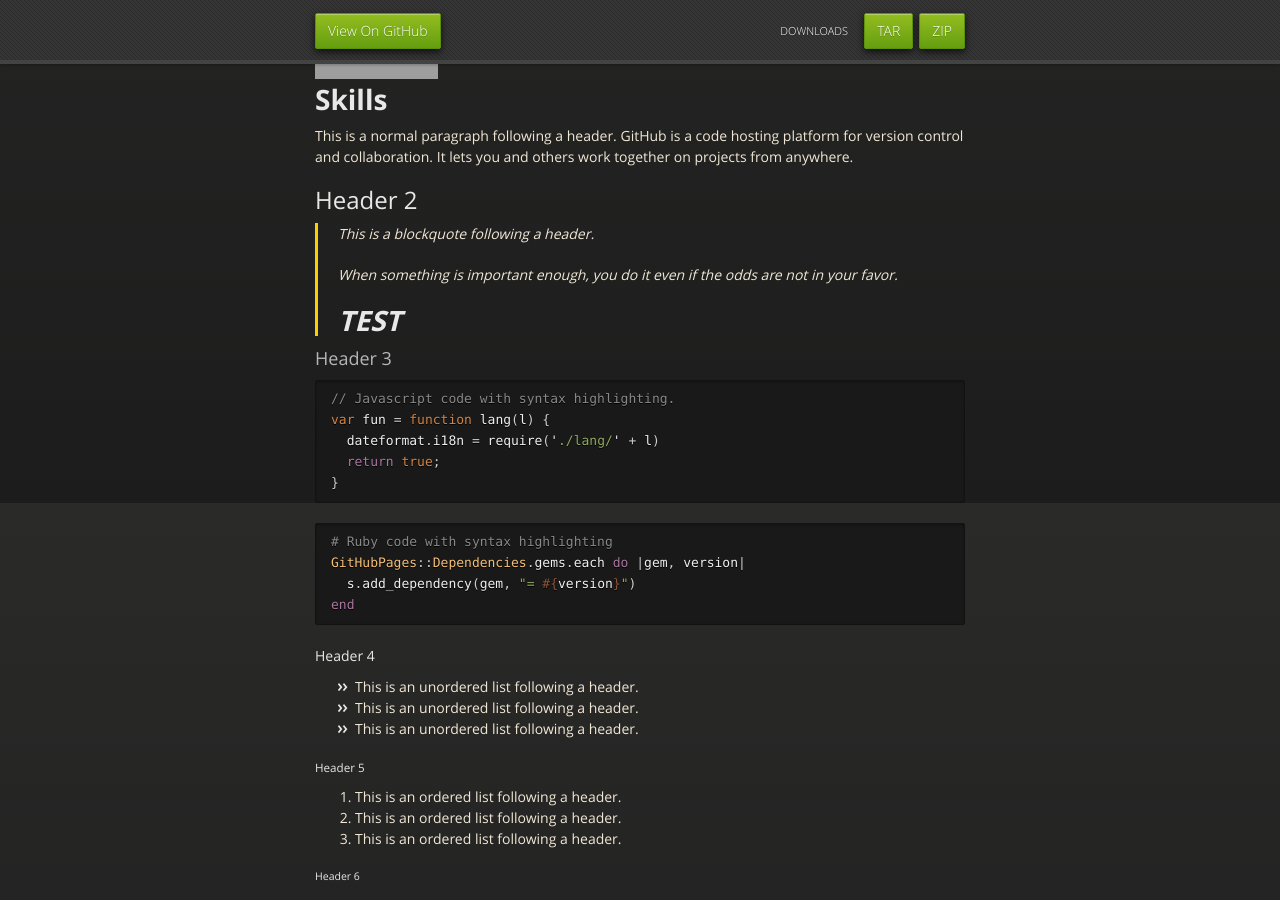
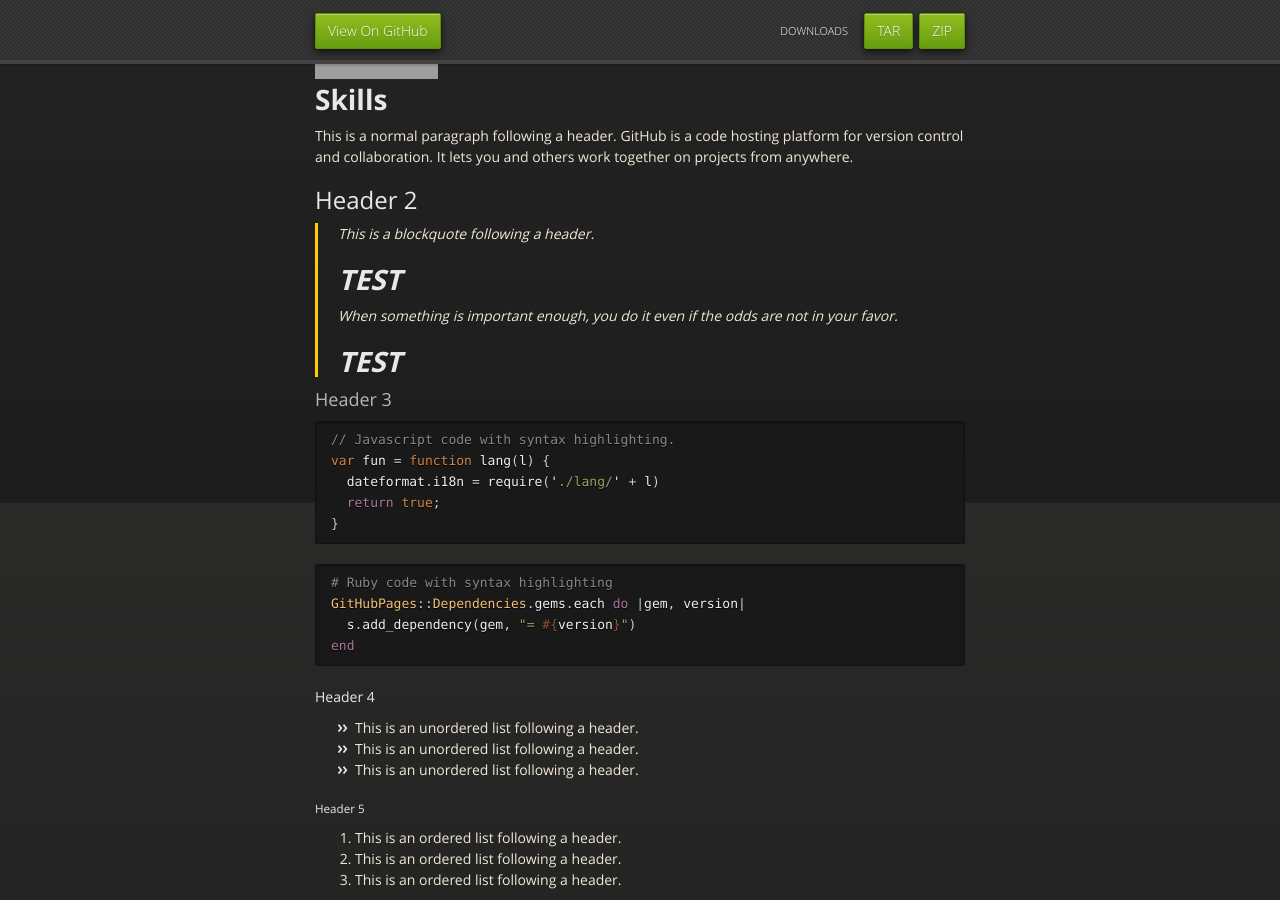
Before and after one commit to serjhubs/Resume, a Jekyll site: the page built from index.md, in a window 1280 px wide and 900 px high, scrolled down 397 px. Built offline with Jekyll 4.4.1, drawn with Linux system fonts in a browser that asks for light colours; grey boxes are pictures that could not be loaded.

Commit message:
Update index.md

```diff
--- a/index.md
+++ b/index.md
@@ -17,7 +17,7 @@ This is a normal paragraph following a header. GitHub is a code hosting platform
 ## Header 2
 
 > This is a blockquote following a header.
->
+># **TEST**
 > When something is important enough, you do it even if the odds are not in your favor.
 >
 > # **TEST**
```
